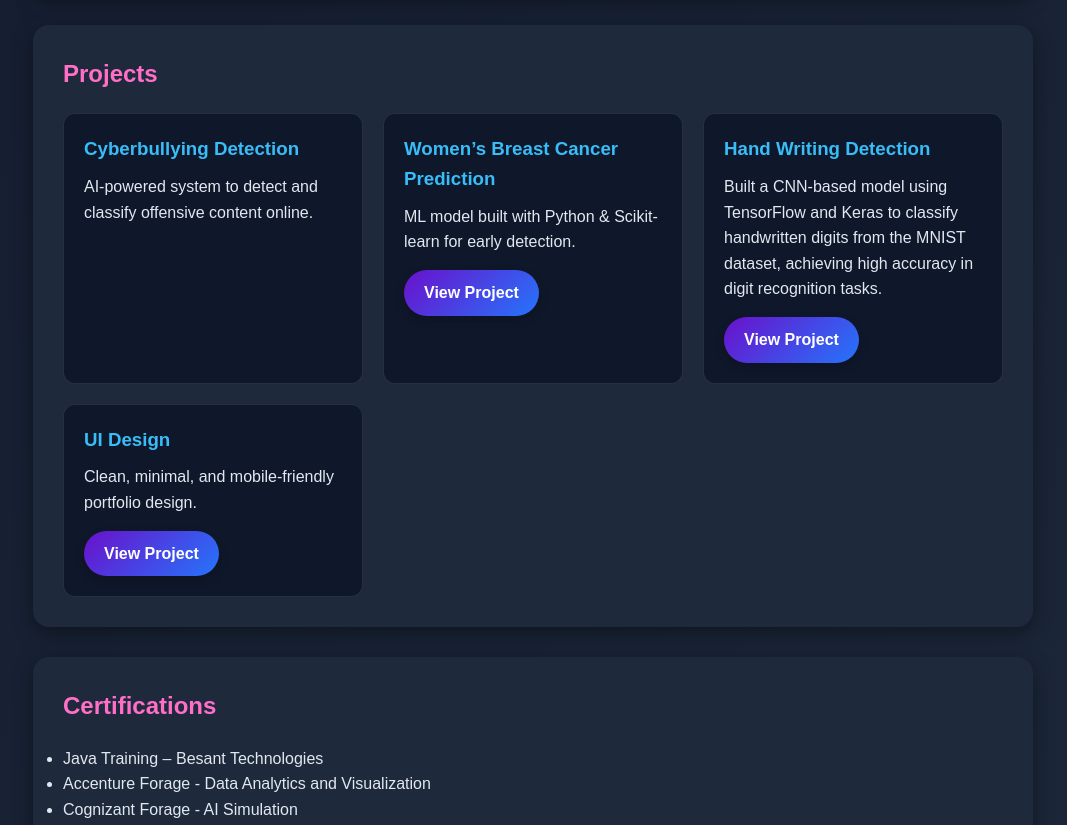
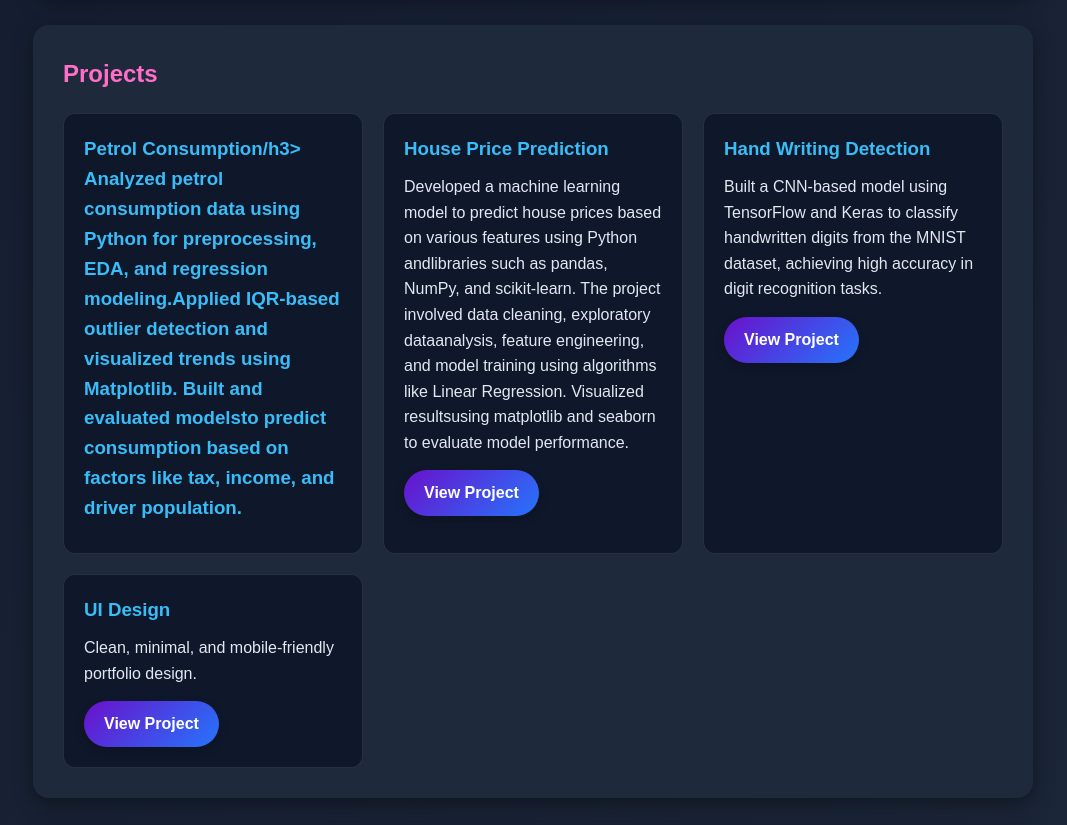
Before and after one commit to VamsiKrishnaUppu/Portfolio, a plain HTML site: page index.html in a window 1280 px wide. Shown: the part 1800-2625 px from the top of the page, without its empty margins (107-1174 px from the left). Drawn offline with Linux system fonts and the light colour scheme.

Commit message:
Update index.html

```diff
--- a/index.html
+++ b/index.html
@@ -85,12 +85,12 @@
     <h2>Projects</h2>
     <div class="grid">
       <div class="project-card">
-        <h3>Cyberbullying Detection</h3>
-        <p>AI-powered system to detect and classify offensive content online.</p>
+        <h3>Petrol Consumption/h3>
+        <p>Analyzed petrol consumption data using Python for preprocessing, EDA, and regression modeling.Applied IQR-based outlier detection and visualized trends using Matplotlib. Built and evaluated modelsto predict consumption based on factors like tax, income, and driver population.</p>
       </div>
       <div class="project-card">
-        <h3>Women’s Breast Cancer Prediction</h3>
-        <p>ML model built with Python & Scikit-learn for early detection.</p>
+        <h3>House Price Prediction</h3>
+        <p>Developed a machine learning model to predict house prices based on various features using Python andlibraries such as pandas, NumPy, and scikit-learn. The project involved data cleaning, exploratory dataanalysis, feature engineering, and model training using algorithms like Linear Regression. Visualized resultsusing matplotlib and seaborn to evaluate model performance.</p>
         <a href="https://drive.google.com/file/d/1L_q7zQ9nwxv9QXGiq_saK47cFOUoDahQ/view?usp=sharing" target="_blank" class="btn">View Project</a>
       </div>
       <div class="project-card">
@@ -124,7 +124,6 @@
         <li>1st Prize – AGUILA 2024 Project Expo (S.V. Group of Institutions)</li>
         <li>2nd Rank – Inter Innovative Idea Contest 2024 (RSR Engineering College)</li>
         <li>2nd Prize – Quiz Competition (RSR Engineering College)</li>
-        <li>2nd Prize – Elocution Competition (National Education Day, RSR)</li>
       </ul>
     </section>
 
```
